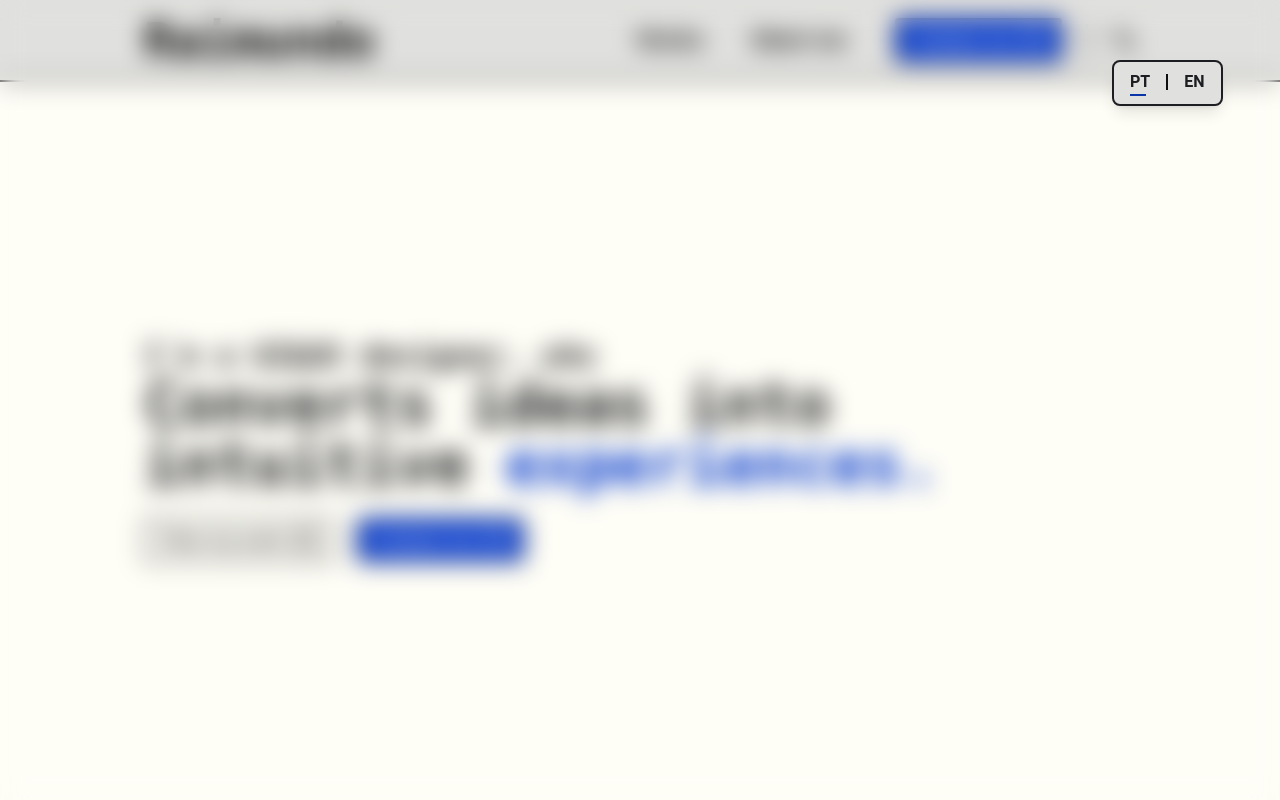
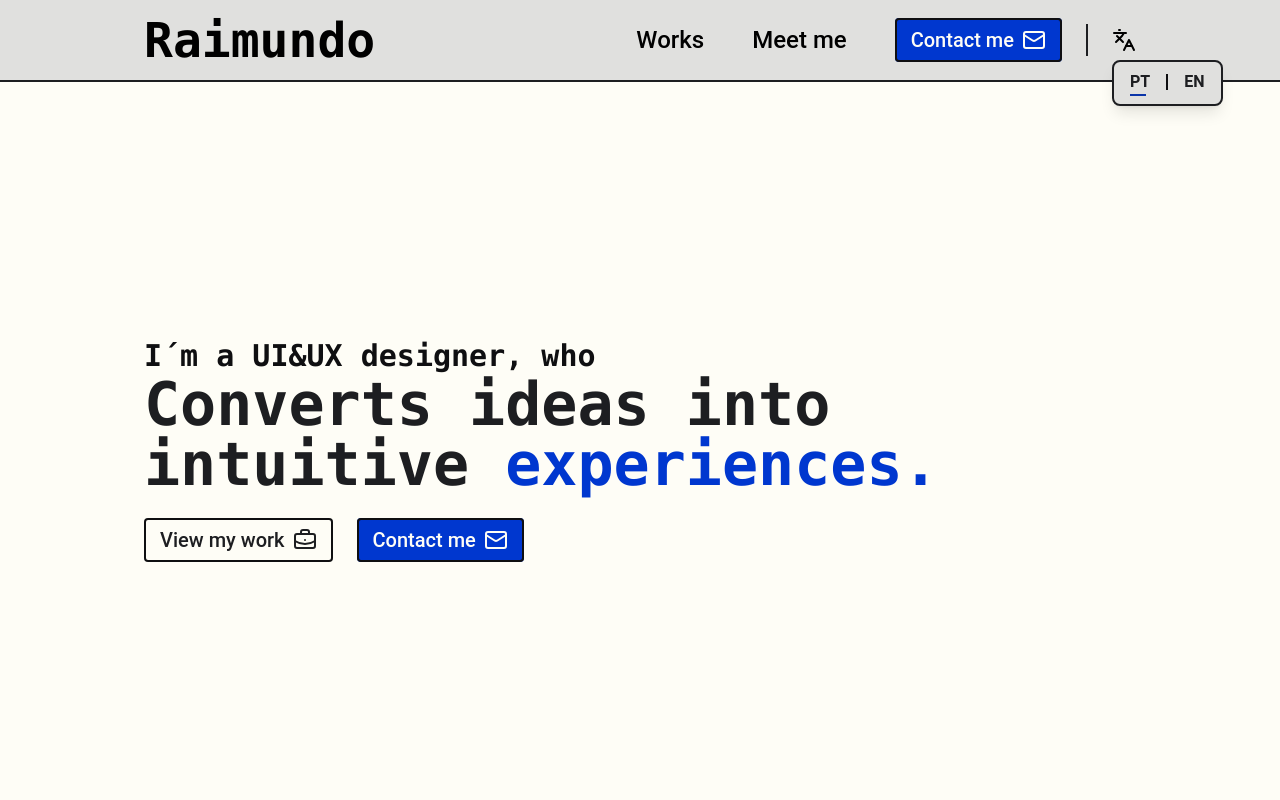
Before and after one commit to Raiksan/portfolio, a React (Vite) app: page / in a window 1280 px wide. Both pictures are taken after a click on the button 1124 px from the left and 40 px from the top of the page. Shown: the top 800 px of the page. Built offline with nearby package versions, Linux system fonts and the light colour scheme.

Commit message:
O header agora fica fixo no topo

```diff
--- a/src/components/Header.tsx
+++ b/src/components/Header.tsx
@@ -12,7 +12,7 @@ interface HeaderProps{
 function Header({navWorks,navMeetMe,ctaContact}:HeaderProps) {
 
   return (
-    <header className="bg-b2 border-p1 border-b-2 flex flex-row pr-36 pl-36 pt-4 pb-4 justify-between items-center w-full h-fit">
+    <header className="bg-b2 border-p1 border-b-2 flex flex-row pr-36 pl-36 pt-4 pb-4 justify-between items-center top-0 sticky z-50 w-full h-fit">
         <h2 className="text-5xl font-bold font-mono">Raimundo</h2>
         <div className="flex flex-row items-center gap-6">
           <div className="flex flex-row items-center gap-12">
@@ -25,7 +25,6 @@ function Header({navWorks,navMeetMe,ctaContact}:HeaderProps) {
           <div className="flex flex-row gap-6 items-center">
             <div className="w-0.5 h-8 bg-p1"></div>
             <LanguageSwitcher></LanguageSwitcher>
-
           </div>
         </div>
     </header>
--- a/src/components/LanguageSwitcher.tsx
+++ b/src/components/LanguageSwitcher.tsx
@@ -9,7 +9,7 @@ interface ModalProps{
     position: { top: number; left: number };
 }
 
-function LanguageSwitcher() {
+export default function LanguageSwitcher() {
 
   const [isModalOpen, setIsModalOpen] = useState(false);
   const [coords, setCoords] = useState({ top: 0, left: 0 });
@@ -36,8 +36,6 @@ function LanguageSwitcher() {
   )
 }
 
-export default LanguageSwitcher
-
 export function Modal({open,onClose,position}:ModalProps){
 
     const { i18n } = useTranslation();
@@ -54,7 +52,7 @@ export function Modal({open,onClose,position}:ModalProps){
 
     return createPortal(
         <>
-            <div className='fixed flex items-center justify-center backdrop-blur-md z-50 inset-0 animate-fade-in' onClick={onClose}></div>
+            <div className='fixed flex items-center justify-center z-50 inset-0 animate-fade-in' onClick={onClose}></div>
             <div className='fixed z-50 border-2 border-p1 px-4 py-2 bg-b2 animate-fade-in shadow-lg rounded-lg'
             onClick={(e) => e.stopPropagation()}
             style={{ top: position.top,left: position.left }}>
@@ -63,7 +61,7 @@ export function Modal({open,onClose,position}:ModalProps){
                     <div className='h-4 w-0.5 bg-p2'></div>
                     <small className='font-bold text-[16px] text-p1' onClick={()=>i18n.changeLanguage('en')}>EN</small>
                 </div>
-                <div className='bg-bl2 w-4 h-0.5'></div>
+                <div className='bg-bl2 w-4 h-0.5'/>
             </div>
         </>,
         document.body
```
